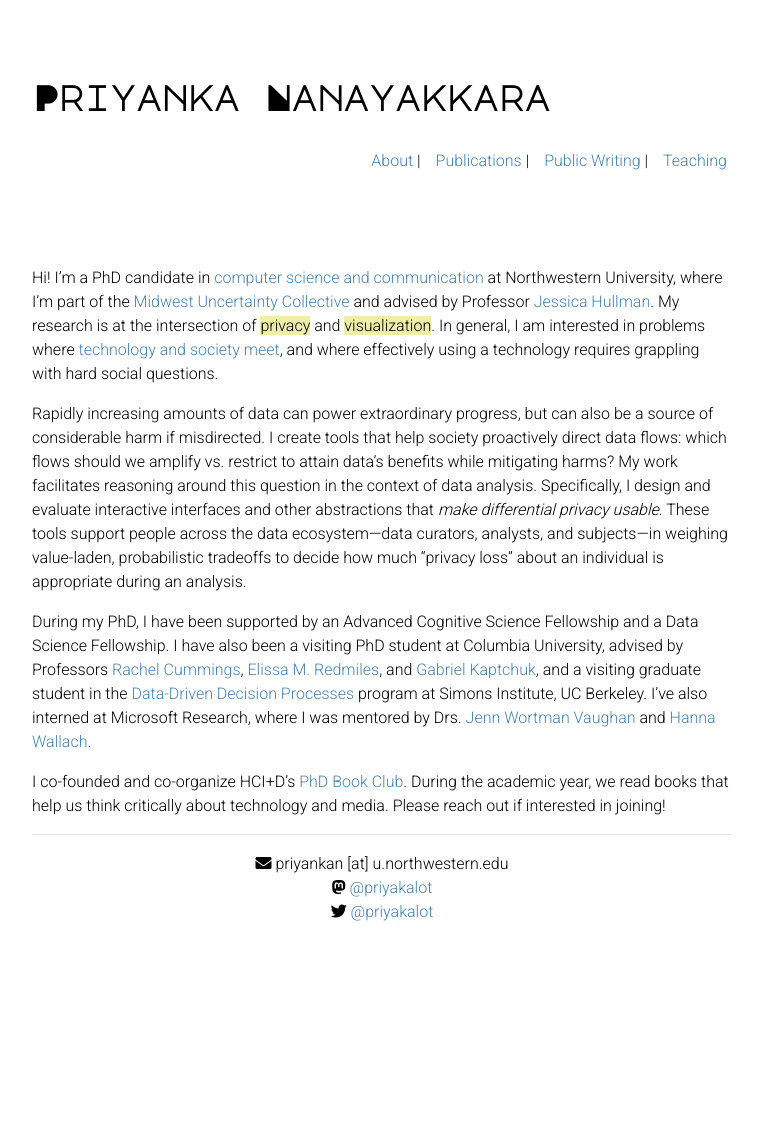
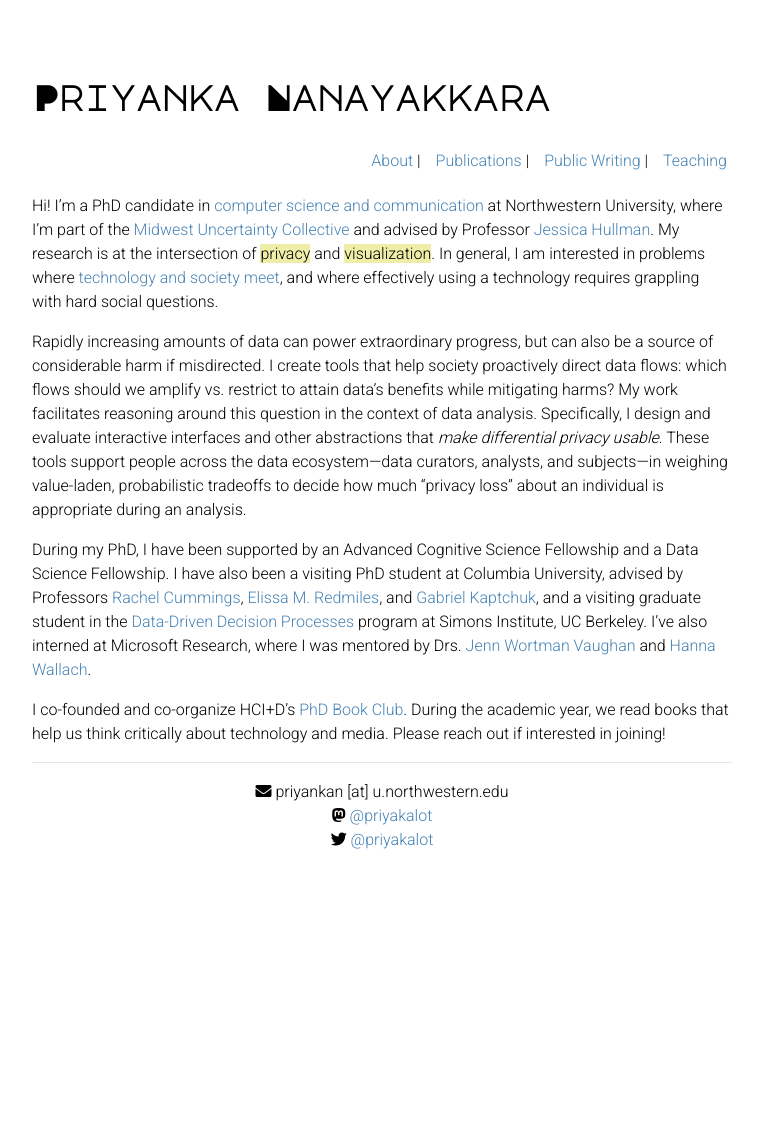
Before and after one commit to priyakalot/priyakalot.github.io, a Jekyll site: the page built from index.md, in a window 1280 px wide. Shown: the whole page, without its empty margins (258-1021 px from the left). Built offline with Jekyll 4.4.1, drawn with Linux system fonts in a browser that asks for light colours; nearby versions of some CDN libraries; after the commit the page ends 1068 px from its top, so only the background shows below that.

Commit message:
Update _style.scss

```diff
--- a/_sass/_style.scss
+++ b/_sass/_style.scss
@@ -7,7 +7,6 @@
 html {
     height: 100%;
     margin: 0;
-    padding-bottom: 200px;
 }
 body {
     margin: 0;
@@ -91,10 +90,12 @@ mark{
 .container {
     max-width: $max-width;
     margin: auto;
-    padding-bottom: 200px;
 }
 .wrapper {
     min-height: 100%;
+}
+.content{
+    padding-bottom: 200px;
 }
 
 /* Institute Image */
```
